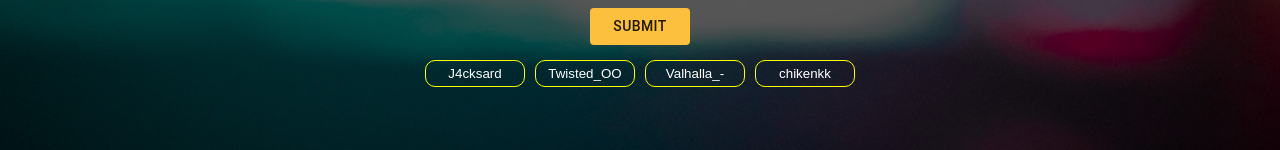
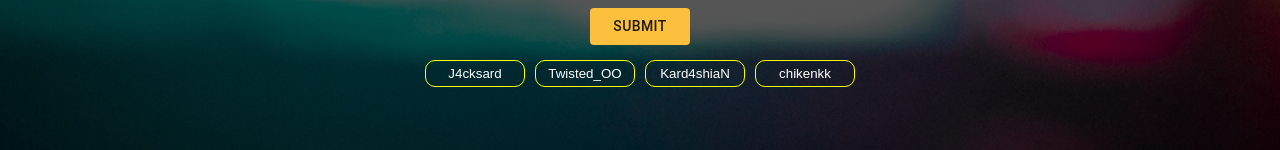
Before and after one commit to Jacksard/pubg-stats-app, a React (Create React App) app: page / in a window 1280 px wide. Shown: the part 233-383 px from the top of the page. Built offline with nearby package versions, Linux system fonts and the light colour scheme.

Commit message:
player button name changed

```diff
--- a/src/Components/Main/Main.js
+++ b/src/Components/Main/Main.js
@@ -188,10 +188,10 @@ class api extends Component {
           </button>
           <button
             onClick={this.handleChange}
-            value='Valhalla_-'
+            value='Kard4shiaN'
             disabled={buttonDisabled()}
           >
-            Valhalla_-
+            Kard4shiaN
           </button>
           <button
             onClick={this.handleChange}
```
